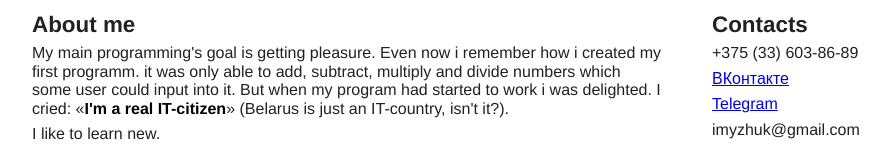
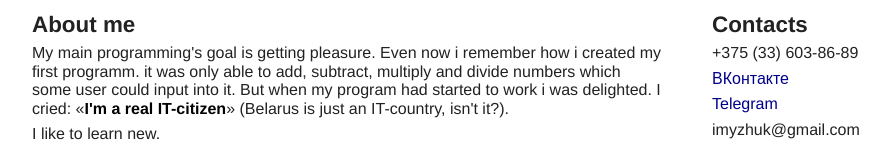
Before and after one commit to imyzhuk/rsschool-cv, a plain HTML site: page index.html in a window 1280 px wide. Shown: the part 244-406 px from the top of the page, without its empty margins (108-998 px from the left). Drawn offline with Linux system fonts and the light colour scheme.

Commit message:
feat: add styles for links

```diff
--- a/css/style.css
+++ b/css/style.css
@@ -111,6 +111,12 @@ body {
 .contacts__item {
     margin-bottom: 7px;
 }
+.contacts__link:hover,
+.contacts__link:visited,
+.contacts__link:link {
+    text-decoration: none;
+    color: darkblue;
+}
 /*Contacts end*/
 
 /*Skills start*/
```
